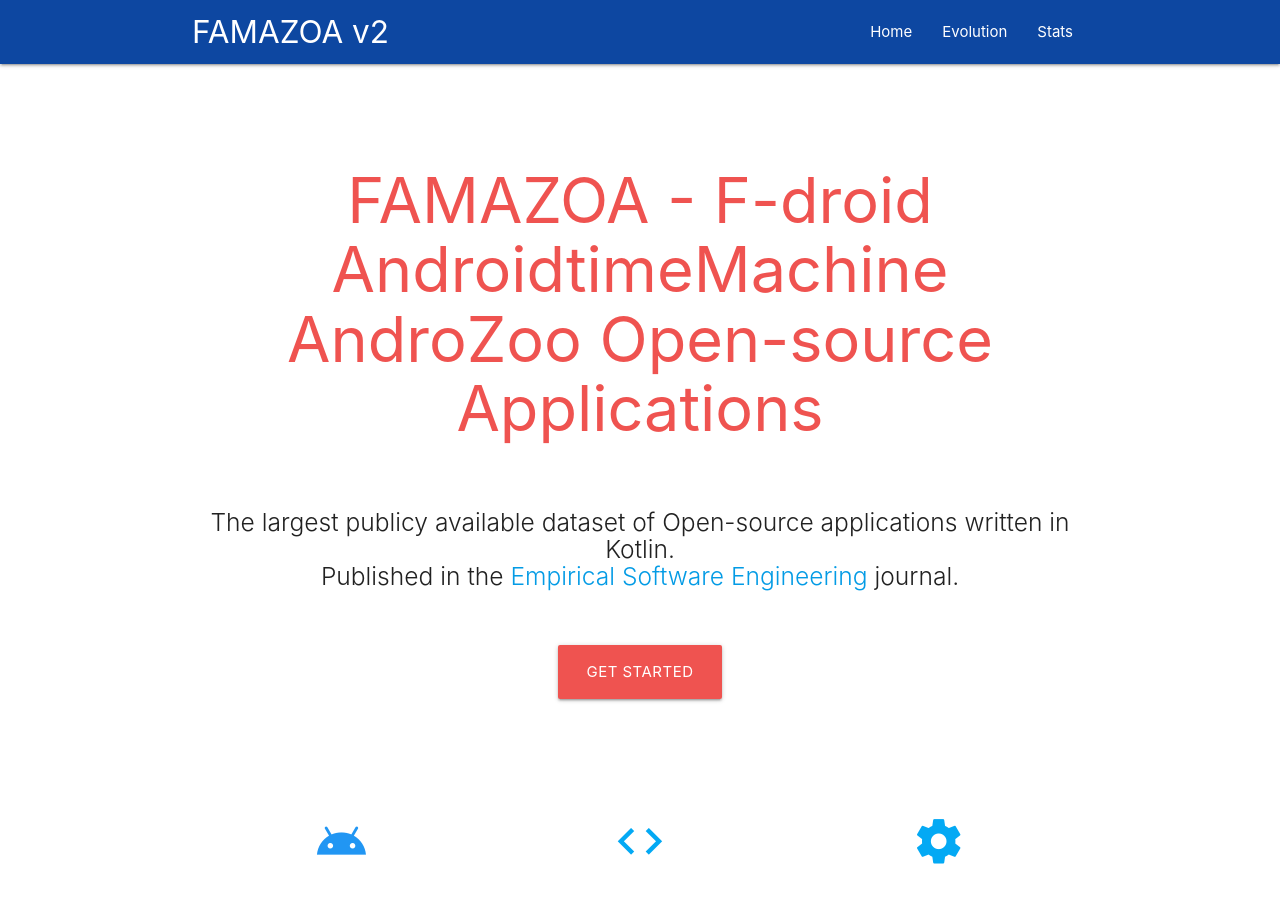
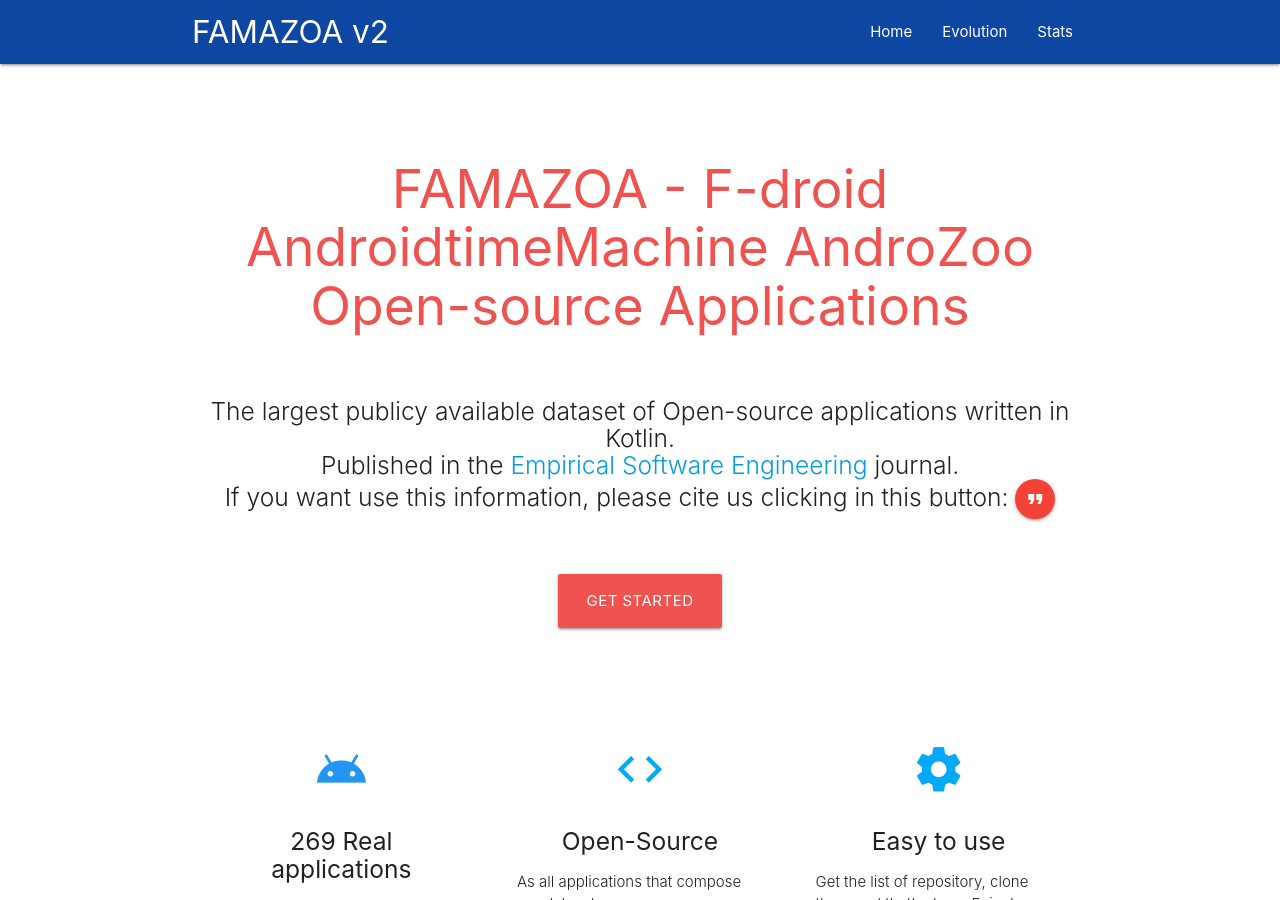
Before and after one commit to UPCArtifacts/FAMAZOA, a Jekyll site: the page built from docs/index.md, in a window 1280 px wide and 900 px high. Built offline with Jekyll 4.4.1, drawn with Linux system fonts in a browser that asks for light colours; some of the changed lines change nothing that is shown.

Commit message:
Adding a modal to the main page with the information about our paper
Closes #6

```diff
--- a/docs/_layouts/home.html
+++ b/docs/_layouts/home.html
@@ -5,7 +5,7 @@
   <div class="section no-pad-bot" id="index-banner">
     <div class="container">
       <br><br>
-      <h1 class="header center red-text text-lighten-1">{{ site.title }}</h1>
+      <h2 class="header center red-text text-lighten-1">{{ site.title }}</h2>
       <div class="row center">
         <h5 class="header col s12 light">{{ content }}</h5>
       </div>
--- a/docs/index.md
+++ b/docs/index.md
@@ -1,6 +1,47 @@
 ---
 layout: home
+custom_js: [modal.js, copy_to_clipboard.js]
 ---
 
 The largest publicy available dataset of Open-source applications written in Kotlin.<br/>
-Published in the [Empirical Software Engineering](https://link.springer.com/article/10.1007%2Fs10664-019-09727-4) journal.
+Published in the [Empirical Software Engineering](https://link.springer.com/article/10.1007%2Fs10664-019-09727-4) journal.<br/>
+If you want use this information, please cite us clicking in this button:
+<a class="btn-floating waves-effect waves-light btn modal-trigger red modal-trigger" href="#modal1"><i class="material-icons">format_quote</i></a>
+
+  <!-- Modal Structure -->
+  <div id="modal1" class="modal">
+   <div class="modal-content">
+   <a class="btn-floating halfway-fab waves-effect waves-light red js-textareacopybtn"><i class="material-icons">format_quote</i></a>
+   <div class="card-content grey lighten-4 language-latex highlighter-rouge">
+   <div class="highlight" style="overflow-wrap: break-word; font-size: 14px; text-align:left">
+   <pre class="highlight"><code>@Article<span class="p">{</span>GóisMateus2019,
+author="G<span class="p">{</span><span class="k">\'</span>o<span class="p">}</span>is Mateus, Bruno
+and Martinez, Matias",
+title="An empirical study on quality of Android applications written in Kotlin language",
+journal="Empirical Software Engineering",
+year="2019",
+month="Jun",
+day="25",
+abstract="During the last years, developers of mobile applications have the possibility to use new paradigms and tools for developing mobile applications. For instance, since 2017, Android developers have the official support to write Android applications using Kotlin language. Kotlin is programming language fully interoperable with Java that combines object-oriented and functional features.",
+issn="1573-7616",
+doi="10.1007/s10664-019-09727-4",
+url="https://doi.org/10.1007/s10664-019-09727-4"
+<span class="p">}</span></code></pre>
+
+<textarea class="js-copytextarea" style="display:none">@Article{GóisMateus2019,
+author="G{\'o}is Mateus, Bruno
+and Martinez, Matias",
+title="An empirical study on quality of Android applications written in Kotlin language",
+journal="Empirical Software Engineering",
+year="2019",
+month="Jun",
+day="25",
+abstract="During the last years, developers of mobile applications have the possibility to use new paradigms and tools for developing mobile applications. For instance, since 2017, Android developers have the official support to write Android applications using Kotlin language. Kotlin is programming language fully interoperable with Java that combines object-oriented and functional features.",
+issn="1573-7616",
+doi="10.1007/s10664-019-09727-4",
+url="https://doi.org/10.1007/s10664-019-09727-4"
+}
+</textarea>
+</div>
+</div>
+</div>
--- /dev/null
+++ b/docs/js/modal.js
@@ -0,0 +1,10 @@
+document.addEventListener('DOMContentLoaded', function() {
+    var elems = document.querySelectorAll('.modal');
+    var instances = M.Modal.init(elems, '');
+  });
+
+  // Or with jQuery
+
+  $(document).ready(function(){
+    $('.modal').modal();
+  });
```
